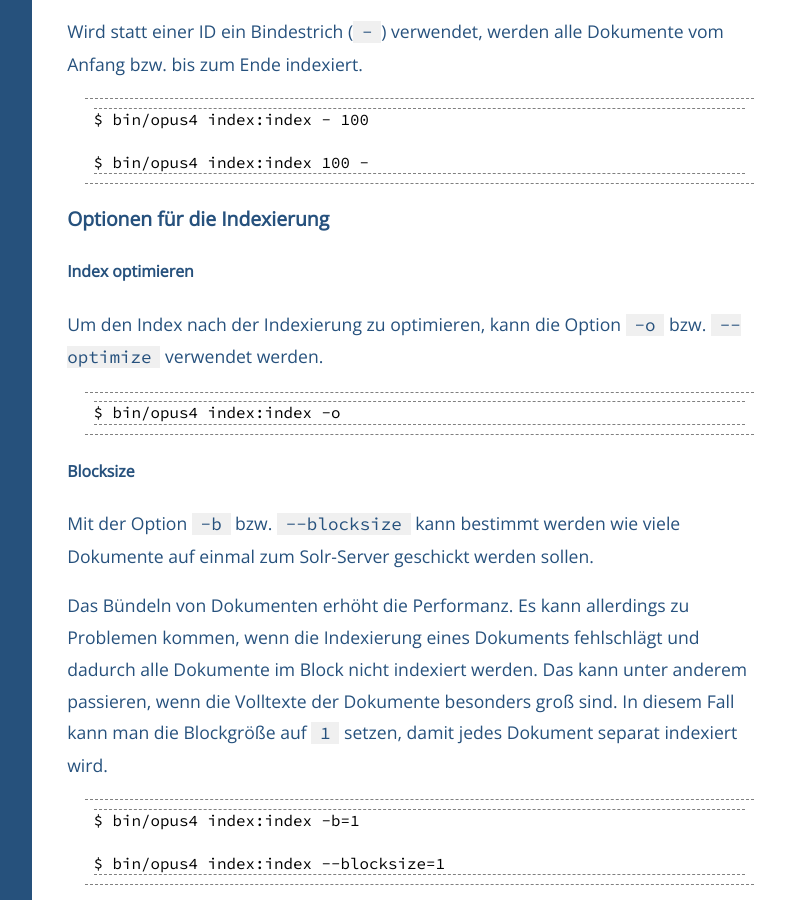
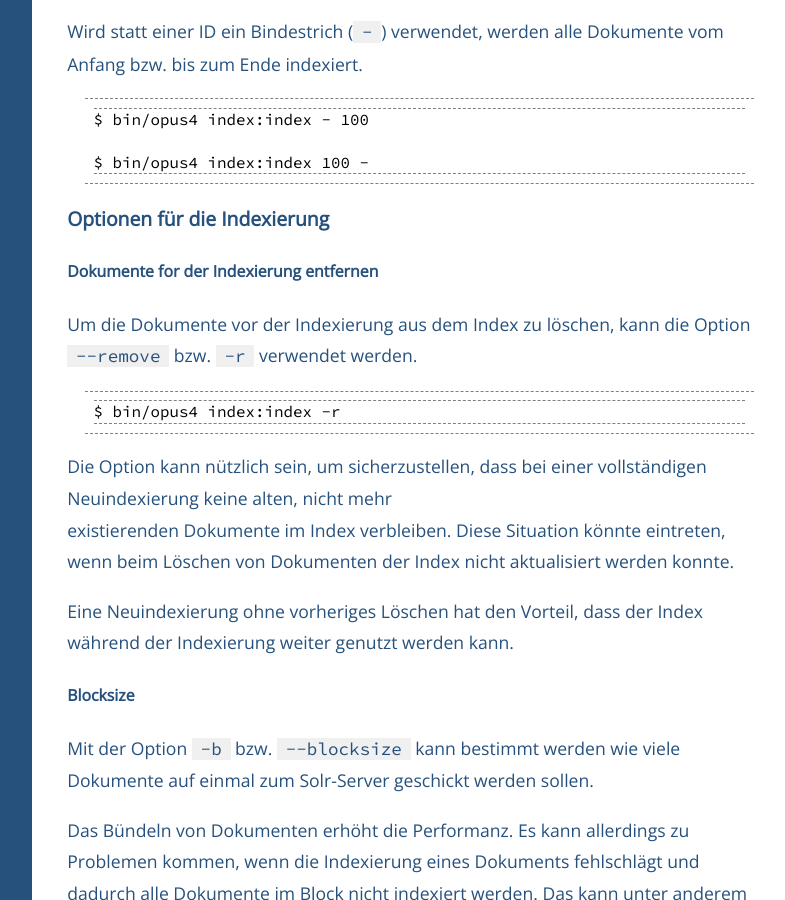
Before and after one commit to OPUS4/userdoc, a Jekyll site: the page built from search/maintenance.md, in a window 1280 px wide and 900 px high, scrolled down 1285 px. Shown: the whole window, without its empty margins (224-1009 px from the left). Built offline with Jekyll 4.4.1, drawn with Linux system fonts in a browser that asks for light colours.

Commit message:
OPUSVIER-4322 Added remove option. Removed optimize.

```diff
--- a/search/maintenance.md
+++ b/search/maintenance.md
@@ -50,11 +50,18 @@ Wird statt einer ID ein Bindestrich (`-`) verwendet, werden alle Dokumente vom A
 
 ### Optionen für die Indexierung
 
-#### Index optimieren
+#### Dokumente for der Indexierung entfernen
 
-Um den Index nach der Indexierung zu optimieren, kann die Option `-o` bzw. `--optimize` verwendet werden.
+Um die Dokumente vor der Indexierung aus dem Index zu löschen, kann die Option `--remove` bzw. `-r` verwendet werden.
 
-    $ bin/opus4 index:index -o
+    $ bin/opus4 index:index -r
+
+Die Option kann nützlich sein, um sicherzustellen, dass bei einer vollständigen Neuindexierung keine alten, nicht mehr
+existierenden Dokumente im Index verbleiben. Diese Situation könnte eintreten, wenn beim Löschen von Dokumenten der
+Index nicht aktualisiert werden konnte.
+
+Eine Neuindexierung ohne vorheriges Löschen hat den Vorteil, dass der Index während der Indexierung weiter genutzt
+werden kann.
 
 #### Blocksize
 
```
